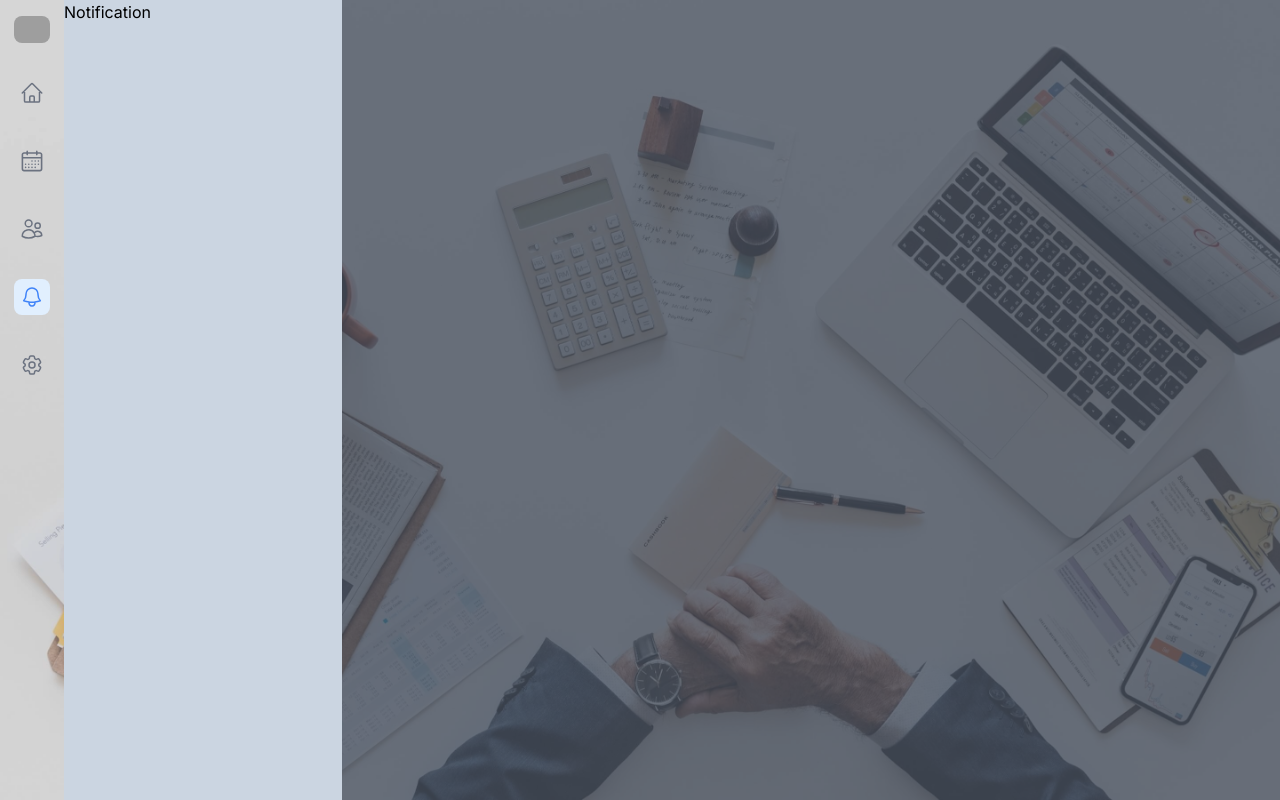
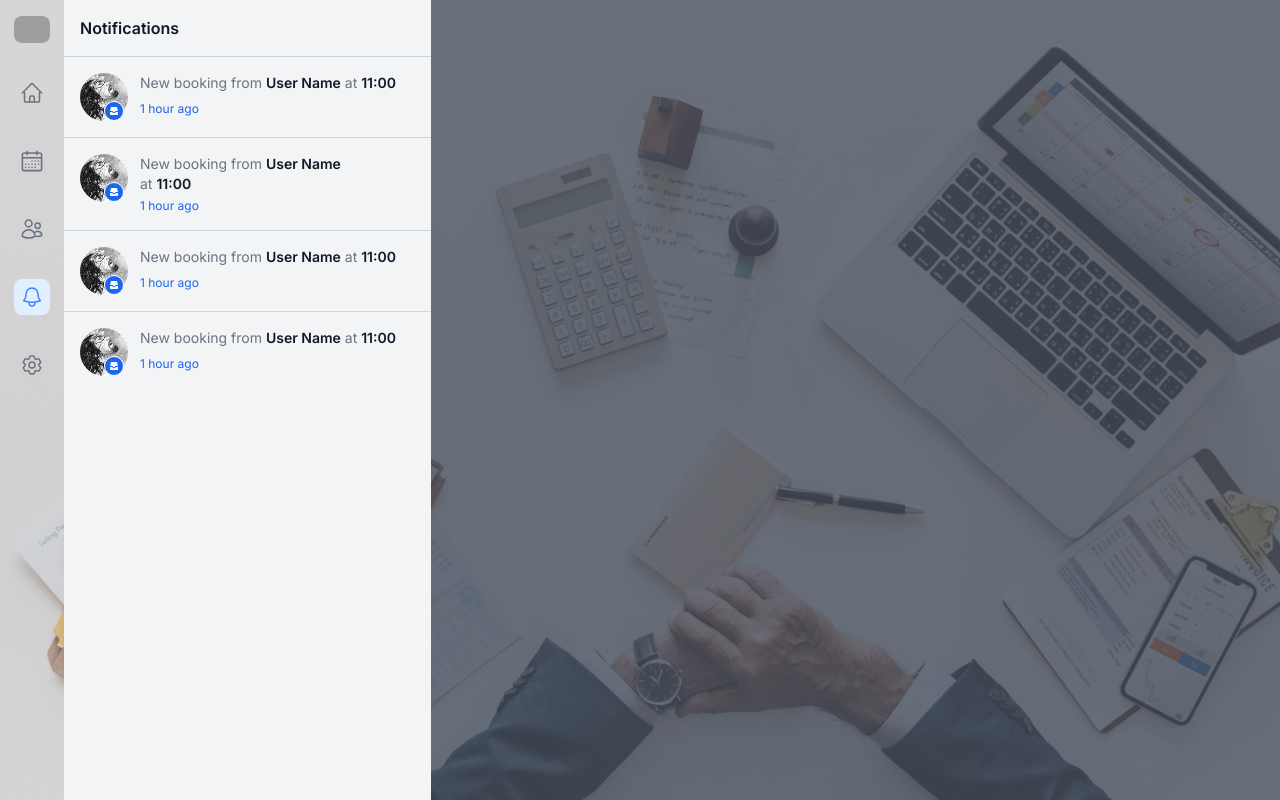
Before and after one commit to eloquent-studio/rendezvous, a Next.js app: page /dashboard/notification in a window 1280 px wide. Built offline with nearby package versions, Linux system fonts and the light colour scheme; grey boxes are pictures that could not be loaded.

Commit message:
add notification UI

```diff
--- a/src/app/dashboard/notification/page.tsx
+++ b/src/app/dashboard/notification/page.tsx
@@ -1,20 +1,123 @@
 'use client';
 import useMobile from '@/hooks/useMobile';
 import useNotification from '@/hooks/useNotification';
+import Image from 'next/image';
 import Link from 'next/link';
 
 export default function Notification() {
     const isOpen = useMobile((state) => state.isOpen);
     return (
-        <div className="flex flex-row w-full h-full">
-            <div className={`w-full md:w-[320px] lg:w-[360px] bg-slate-300 h-full`}>
-                Notification
+      <div className="flex flex-row w-full h-full">
+        <div className={`w-full md:w-[320px] lg:w-[526px] bg-gray-100 h-full`}>
+          <header className='p-4 w-full border-b border-slate-300'>
+            <h1 className="block font-semibold text-gray-900">
+              Notifications
+            </h1>
+          </header>
+              {/* <main className='p-4'>
+                <ul className="font-semibold text-sm">
+                  <li className='border-b border-slate-400'>
+                    <Link href="#" className="flex flex-col items-start  justify-between px-1 py-4 text-gray-900 rounded-lg hover:bg-slate-400 group transition-all ease-in duration-300">
+                      <span className="pb-2">Some username</span>
+                      <div className='flex w-full h-full flex-row justify-between items-center'>
+                        <span className='ms-1'>- Booking details</span>
+                        <span className='border-l  border-slate-400 ps-2'>11:42</span>
+                      </div>
+                    </Link>
+                  </li>
+                </ul>
+              </main> */}
 
+          <div className="divide-y divide-gray-300">
+            <Link href="#" className="flex p-4 hover:bg-gray-200 transition-all duration-300 ease-in">
+              <div className="flex-shrink-0">
+                <Image
+                width={48}
+                height={48}
+                className="rounded-full w-12 h-12 object-cover" src="/1.jpg" alt="user image" />
+                <div className="absolute flex items-center justify-center w-5 h-5 ms-6 -mt-5 bg-blue-600 border border-white rounded-full">
+                  <svg className="w-2 h-2 text-white" aria-hidden="true" xmlns="http://www.w3.org/2000/svg" fill="currentColor" viewBox="0 0 18 18">
+                    <path d="M1 18h16a1 1 0 0 0 1-1v-6h-4.439a.99.99 0 0 0-.908.6 3.978 3.978 0 0 1-7.306 0 .99.99 0 0 0-.908-.6H0v6a1 1 0 0 0 1 1Z"/>
+                    <path d="M4.439 9a2.99 2.99 0 0 1 2.742 1.8 1.977 1.977 0 0 0 3.638 0A2.99 2.99 0 0 1 13.561 9H17.8L15.977.783A1 1 0 0 0 15 0H3a1 1 0 0 0-.977.783L.2 9h4.239Z"/>
+                  </svg>
+                </div>
+              </div>
+              <div className="w-full ps-3">
+                <div className="text-gray-500 text-sm mb-2">New booking from <span className="font-semibold text-gray-900">User Name</span> at <span className='text-gray-900 font-semibold'>11:00</span></div>
+                <div className="text-xs text-blue-600">1 hour ago</div>
+              </div>
+            </Link>
+            <Link href="#" className="flex p-4 hover:bg-gray-200 transition-all duration-300 ease-in">
+              <div className="flex-shrink-0">
+                <Image
+                width={48}
+                height={48}
+                className="rounded-full w-12 h-12 object-cover" src="/1.jpg" alt="user image" />
+                <div className="absolute flex items-center justify-center w-5 h-5 ms-6 -mt-5 bg-blue-600 border border-white rounded-full">
+                  <svg className="w-2 h-2 text-white" aria-hidden="true" xmlns="http://www.w3.org/2000/svg" fill="currentColor" viewBox="0 0 18 18">
+                    <path d="M1 18h16a1 1 0 0 0 1-1v-6h-4.439a.99.99 0 0 0-.908.6 3.978 3.978 0 0 1-7.306 0 .99.99 0 0 0-.908-.6H0v6a1 1 0 0 0 1 1Z"/>
+                    <path d="M4.439 9a2.99 2.99 0 0 1 2.742 1.8 1.977 1.977 0 0 0 3.638 0A2.99 2.99 0 0 1 13.561 9H17.8L15.977.783A1 1 0 0 0 15 0H3a1 1 0 0 0-.977.783L.2 9h4.239Z"/>
+                  </svg>
+                </div>
+              </div>
+              <div className="w-full ps-3">
+                <div className="text-gray-500 text-sm">New booking from <span className="font-semibold text-gray-900">User Name</span></div>
+                <div className="text-gray-500 text-sm mb-1">
+                  at <span className='text-gray-900 font-semibold'>11:00</span>
+                </div>
+                <div className="text-xs text-blue-600">1 hour ago</div>
+              </div>
+            </Link>
+            <Link href="#" className="flex p-4 hover:bg-gray-200 transition-all duration-300 ease-in">
+              <div className="flex-shrink-0">
+                <Image
+                width={48}
+                height={48}
+                className="rounded-full w-12 h-12 object-cover" src="/1.jpg" alt="user image" />
+                <div className="absolute flex items-center justify-center w-5 h-5 ms-6 -mt-5 bg-blue-600 border border-white rounded-full">
+                  <svg className="w-2 h-2 text-white" aria-hidden="true" xmlns="http://www.w3.org/2000/svg" fill="currentColor" viewBox="0 0 18 18">
+                    <path d="M1 18h16a1 1 0 0 0 1-1v-6h-4.439a.99.99 0 0 0-.908.6 3.978 3.978 0 0 1-7.306 0 .99.99 0 0 0-.908-.6H0v6a1 1 0 0 0 1 1Z"/>
+                    <path d="M4.439 9a2.99 2.99 0 0 1 2.742 1.8 1.977 1.977 0 0 0 3.638 0A2.99 2.99 0 0 1 13.561 9H17.8L15.977.783A1 1 0 0 0 15 0H3a1 1 0 0 0-.977.783L.2 9h4.239Z"/>
+                  </svg>
+                </div>
+              </div>
+              <div className="w-full ps-3">
+                <div className="text-gray-500 text-sm mb-2">New booking from <span className="font-semibold text-gray-900">User Name</span> at <span className='text-gray-900 font-semibold'>11:00</span></div>
+                <div className="text-xs text-blue-600">1 hour ago</div>
+              </div>
+            </Link>
+            <Link href="#" className="flex p-4 hover:bg-gray-200 transition-all duration-300 ease-in">
+              <div className="flex-shrink-0">
+                <Image
+                width={48}
+                height={48}
+                className="rounded-full w-12 h-12 object-cover" src="/1.jpg" alt="user image" />
+                <div className="absolute flex items-center justify-center w-5 h-5 ms-6 -mt-5 bg-blue-600 border border-white rounded-full">
+                  <svg className="w-2 h-2 text-white" aria-hidden="true" xmlns="http://www.w3.org/2000/svg" fill="currentColor" viewBox="0 0 18 18">
+                    <path d="M1 18h16a1 1 0 0 0 1-1v-6h-4.439a.99.99 0 0 0-.908.6 3.978 3.978 0 0 1-7.306 0 .99.99 0 0 0-.908-.6H0v6a1 1 0 0 0 1 1Z"/>
+                    <path d="M4.439 9a2.99 2.99 0 0 1 2.742 1.8 1.977 1.977 0 0 0 3.638 0A2.99 2.99 0 0 1 13.561 9H17.8L15.977.783A1 1 0 0 0 15 0H3a1 1 0 0 0-.977.783L.2 9h4.239Z"/>
+                  </svg>
+                </div>
+              </div>
+              <div className="w-full ps-3">
+                <div className="text-gray-500 text-sm mb-2">New booking from <span className="font-semibold text-gray-900">User Name</span> at <span className='text-gray-900 font-semibold'>11:00</span></div>
+                <div className="text-xs text-blue-600">1 hour ago</div>
+              </div>
+            </Link>
+          </div>
+          {/* <a href="#" className="block py-2 text-sm font-medium text-center text-gray-900 rounded-b-lg bg-gray-50 hover:bg-gray-100">
+            <div className="inline-flex items-center ">
+              <svg className="w-4 h-4 me-2 text-gray-500" aria-hidden="true" xmlns="http://www.w3.org/2000/svg" fill="currentColor" viewBox="0 0 20 14">
+                <path d="M10 0C4.612 0 0 5.336 0 7c0 1.742 3.546 7 10 7 6.454 0 10-5.258 10-7 0-1.664-4.612-7-10-7Zm0 10a3 3 0 1 1 0-6 3 3 0 0 1 0 6Z"/>
+              </svg>
+                View all
             </div>
-            <Link
-                href="/dashboard"
-                className="bg-gray-600 bg-opacity-75 transition-opacity w-full h-full cursor-default"
-            ></Link>
+          </a> */}
         </div>
+        <Link
+          href="/dashboard"
+          className="bg-gray-600 bg-opacity-75 transition-opacity w-full h-full cursor-default">
+        </Link>
+      </div>
     );
 }
```
